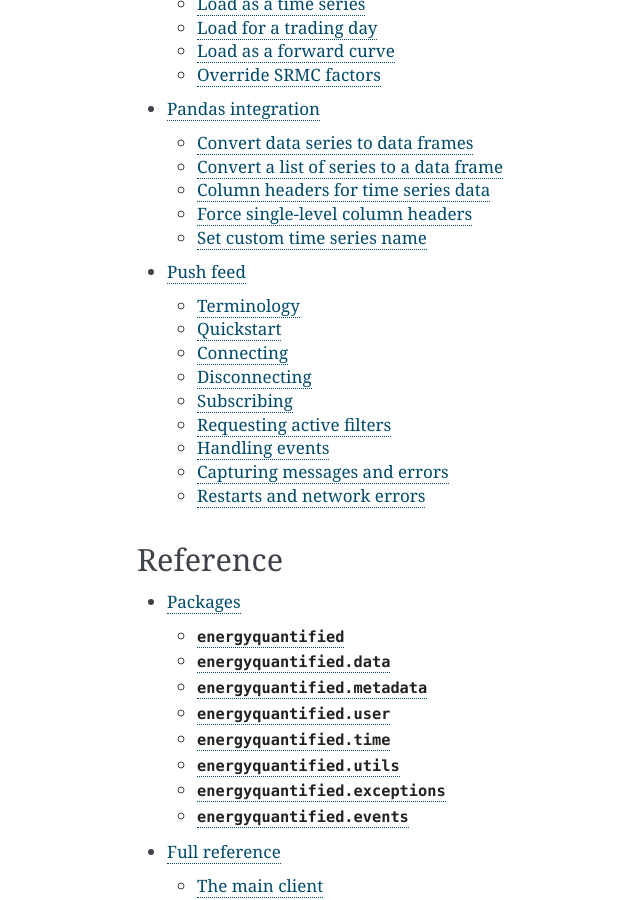
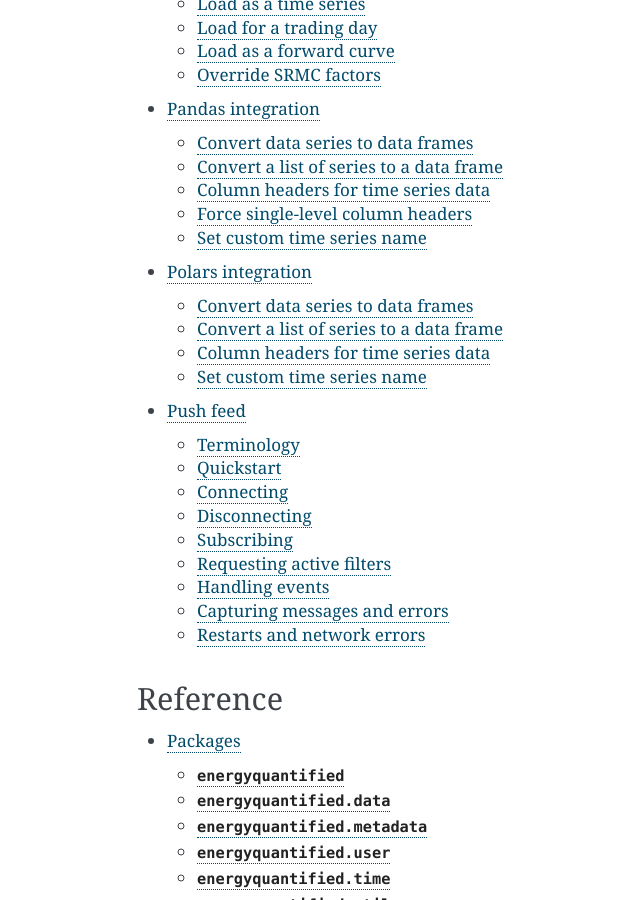
Before and after one commit to energyquantified/eq-python-client, a Sphinx documentation site: the page built from docs/index.rst, in a window 1280 px wide and 900 px high, scrolled down 3592 px. Shown: the whole window, without its empty margins (283-923 px from the left). Built offline with Sphinx 7.4.7, drawn with Linux system fonts in a browser that asks for light colours; some of the changed text lies outside the part shown.

Commit message:
#124 Fix documentation

```diff
--- a/docs/index.rst
+++ b/docs/index.rst
@@ -58,7 +58,7 @@
 - Support for timezones, resolutions, aggregations and unit conversions
 - Easy-to-use filters for issue dates and forecast types
 - Push feed for live updates on data modifications
-- Integrates with pandas and polars
+- Integrates with Pandas and Polars
 
 **Note:** A user account is required to use this client. You can create
 one on Energy Quantified's `home page <https://www.energyquantified.com>`_.
@@ -98,6 +98,7 @@
    userguide/ohlc
    userguide/srmc
    userguide/pandas
+   userguide/polars
    userguide/push-feed
 
 
--- a/docs/userguide/polars.rst
+++ b/docs/userguide/polars.rst
@@ -327,8 +327,6 @@
     └──────────────────────────┴─────────────────────────────────┴─────────────────────────────────┴─────────────────────────────────┴─────────────────────────────────┘
 
 
-.. _column-headers:
-
 Column headers for time series data
 -----------------------------------
 
@@ -357,9 +355,6 @@
 ``e49``, ``e50``. Climate series uses underlying weather years. These column
 headers are named after the weather year they are based on: ``y1980``,
 ``y1981``, ..., ``y2018``, ``y2019``.
-
-
-.. _single-column-headers:
 
 
 Set custom time series name
--- a/docs/userguide/timeseries.rst
+++ b/docs/userguide/timeseries.rst
@@ -413,6 +413,7 @@
    │ 2020-01-04 00:00:00 CET ┆ 21111.55                        ┆ 28818.16                        ┆ 36881.77                        ┆ 37262.01                        ┆ … ┆ 27839.29                        ┆ 22585.39                        ┆ 31717.51                        ┆ 17143.52                        ┆ 18283.89                        │
    │ 2020-01-05 00:00:00 CET ┆ 11293.56                        ┆ 24998.32                        ┆ 27897.89                        ┆ 26509.41                        ┆ … ┆ 24188.58                        ┆ 25978.41                        ┆ 13044.52                        ┆ 16191.28                        ┆ 32471.81                        │
    └─────────────────────────┴─────────────────────────────────┴─────────────────────────────────┴─────────────────────────────────┴─────────────────────────────────┴───┴─────────────────────────────────┴─────────────────────────────────┴─────────────────────────────────┴─────────────────────────────────┴─────────────────────────────────┘
+
 -----
 
 Next steps
```
